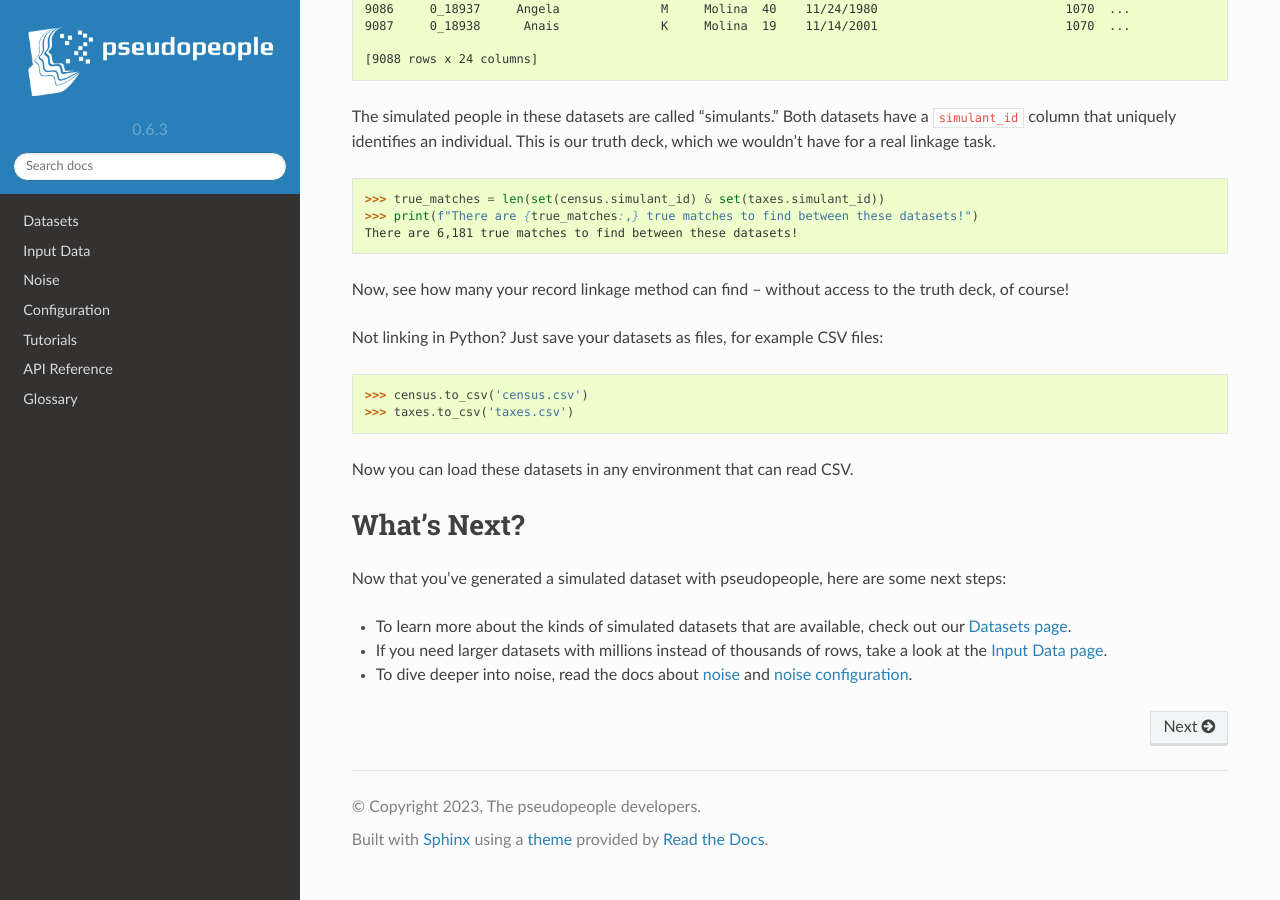
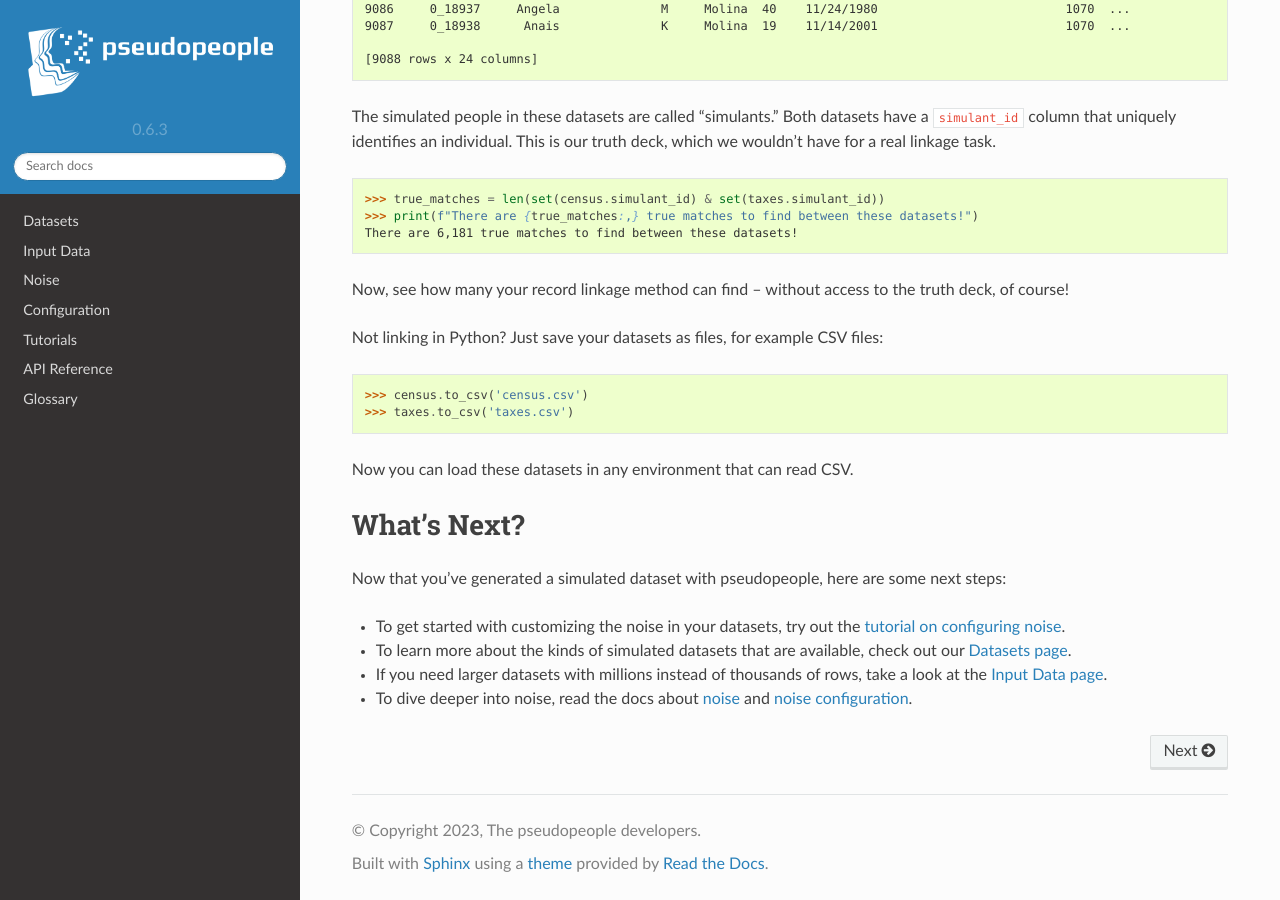
Before and after one commit to ihmeuw/pseudopeople, a Sphinx documentation site: the page built from docs/source/index.rst, in a window 1280 px wide and 900 px high, scrolled down 2024 px. Built offline with Sphinx 7.4.7 and the Read the Docs theme 2.0.0, drawn with Linux system fonts in a browser that asks for light colours.

Commit message:
Uncomment next step about the config tutorial

```diff
--- a/docs/source/index.rst
+++ b/docs/source/index.rst
@@ -124,10 +124,9 @@ What's Next?
 Now that you've generated a simulated dataset with pseudopeople,
 here are some next steps:
 
-..
-  * To get started with customizing the noise in your datasets,
-    try out the :ref:`tutorial`
 
+* To get started with customizing the noise in your datasets,
+  try out the :ref:`tutorial on configuring noise <tutorial_configuring_noise>`.
 * To learn more about the kinds of simulated datasets that are available,
   check out our :ref:`Datasets page <datasets_main>`.
 * If you need larger datasets with millions instead of thousands of rows,
```
